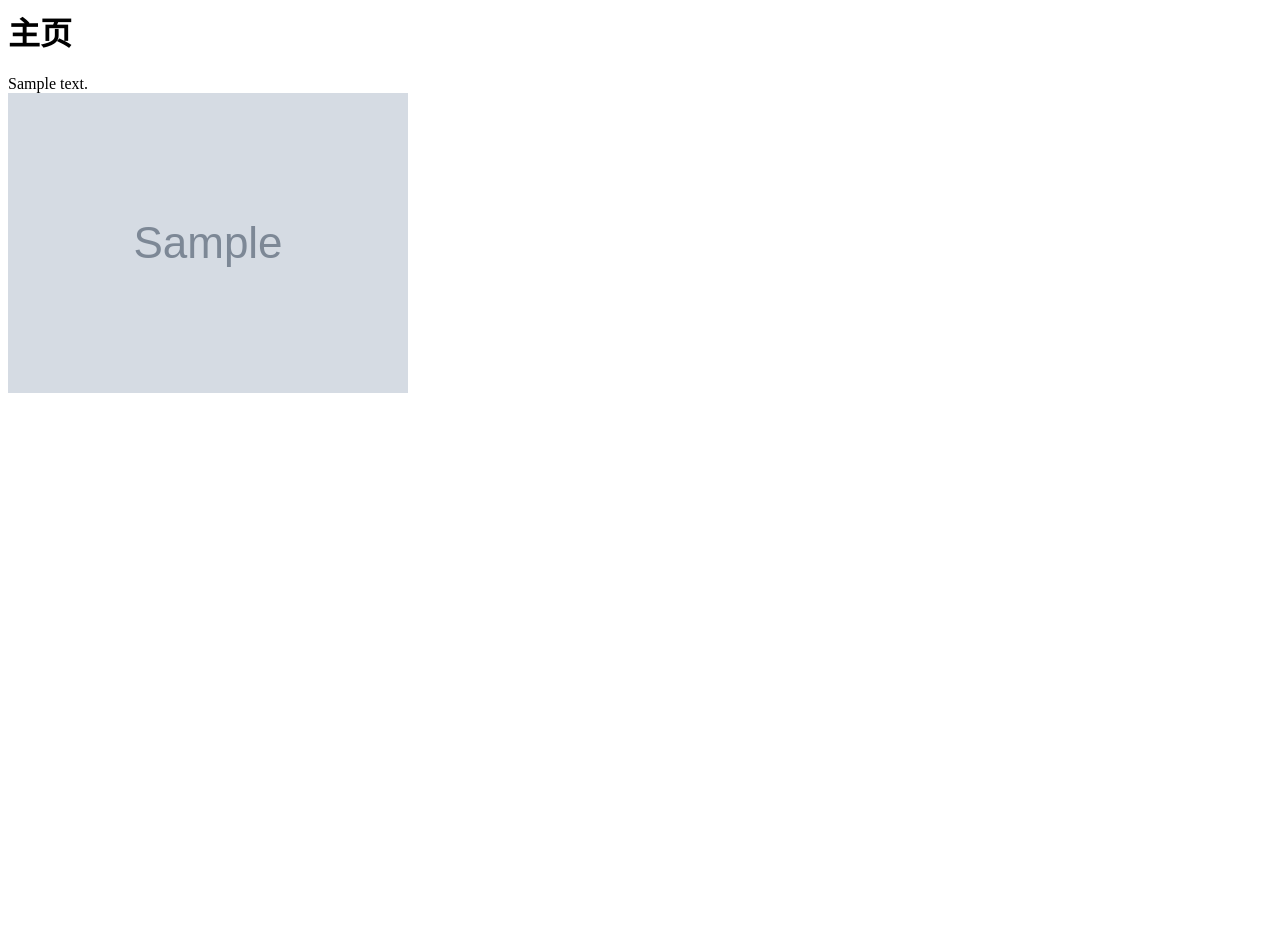
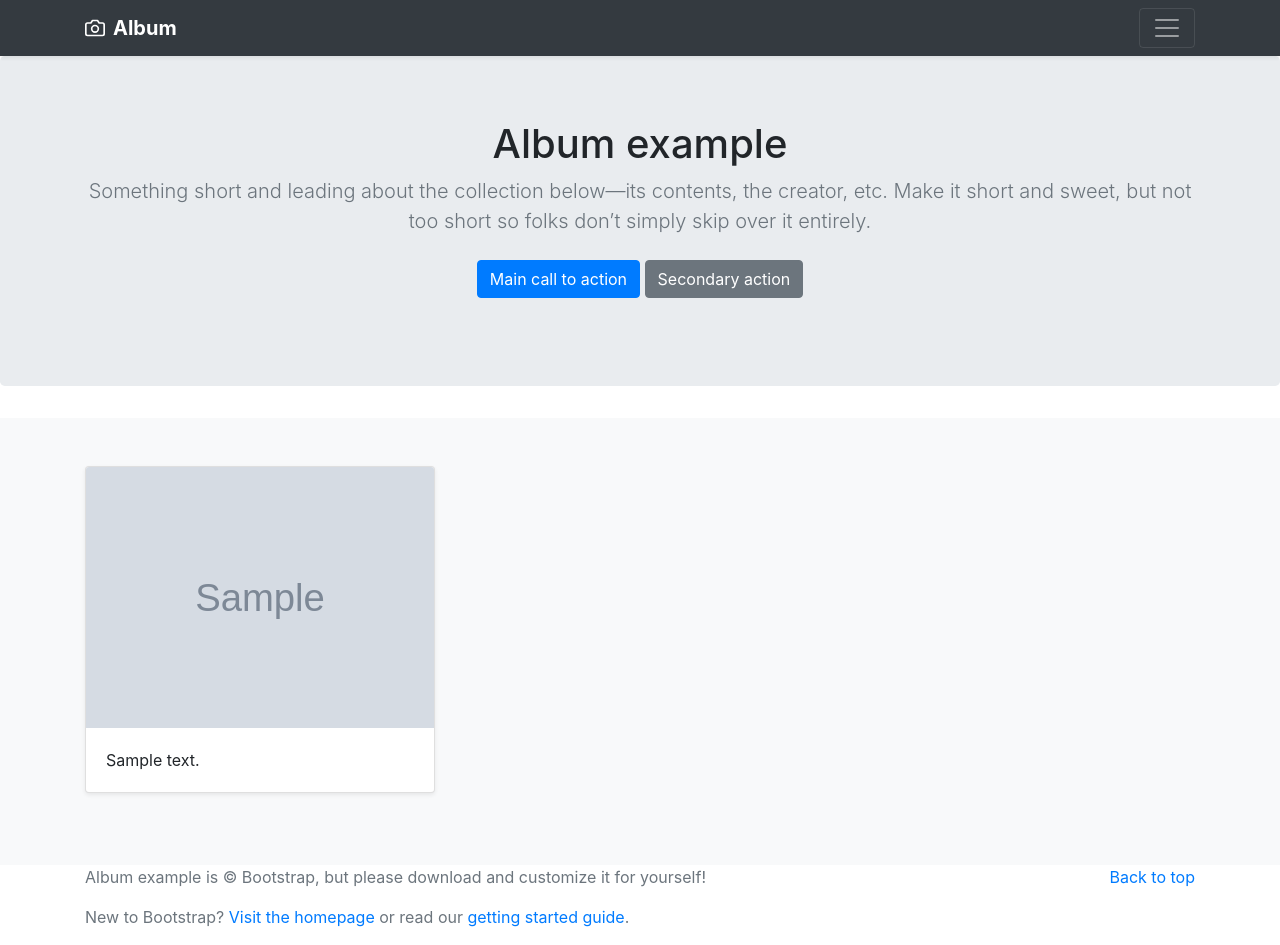
Before and after one commit to MiracleJK/Personal_Homepage, a Django app: page / in a window 1280 px wide. Before the commit the page ends 393 px from the top, so only its background shows below. Run offline with Django 3.2, Linux system fonts and the light colour scheme; tables that the repository leaves empty hold one stand-in row (values such as "Sample post"); grey boxes marked "Sample" are stand-in pictures; some libraries are stand-ins or nearby versions.

Commit message:
完善主页
套用模板

```diff
--- a/templates/home.html
+++ b/templates/home.html
@@ -1,7 +1,126 @@
-<h1>主页</h1>
-{% for gallery in gallerys.all %}
-{{ gallery.description }}
-    <br>
-<img src="{{ gallery.image.url }}" alt="">
-    <br>
-{% endfor %}
+{#<h1>主页</h1>#}
+{#{% for gallery in gallerys.all %}#}
+{#{{ gallery.description }}#}
+{#    <br>#}
+{#<img src="{{ gallery.image.url }}" alt="">#}
+{#    <br>#}
+{#{% endfor %}#}
+
+
+<!doctype html>
+<html lang="en">
+  <head>
+    <meta charset="utf-8">
+    <meta name="viewport" content="width=device-width, initial-scale=1, shrink-to-fit=no">
+    <meta name="description" content="">
+    <meta name="author" content="Mark Otto, Jacob Thornton, and Bootstrap contributors">
+    <meta name="generator" content="Jekyll v4.1.1">
+    <title>Album example · Bootstrap</title>
+
+    <link rel="canonical" href="https://getbootstrap.com/docs/4.5/examples/album/">
+
+    <!-- Bootstrap core CSS -->
+<link rel="stylesheet" href="https://cdn.jsdelivr.net/npm/bootstrap@4.5.3/dist/css/bootstrap.min.css" integrity="sha384-TX8t27EcRE3e/ihU7zmQxVncDAy5uIKz4rEkgIXeMed4M0jlfIDPvg6uqKI2xXr2" crossorigin="anonymous">
+    <!-- Favicons -->
+
+<meta name="msapplication-config" content="/docs/4.5/assets/img/favicons/browserconfig.xml">
+<meta name="theme-color" content="#563d7c">
+
+
+    <style>
+      .bd-placeholder-img {
+        font-size: 1.125rem;
+        text-anchor: middle;
+        -webkit-user-select: none;
+        -moz-user-select: none;
+        -ms-user-select: none;
+        user-select: none;
+      }
+
+      @media (min-width: 768px) {
+        .bd-placeholder-img-lg {
+          font-size: 3.5rem;
+        }
+      }
+    </style>
+    <!-- Custom styles for this template -->
+    <link href="album.css" rel="stylesheet">
+  </head>
+  <body>
+    <header>
+  <div class="collapse bg-dark" id="navbarHeader">
+    <div class="container">
+      <div class="row">
+        <div class="col-sm-8 col-md-7 py-4">
+          <h4 class="text-white">About</h4>
+          <p class="text-muted">Add some information about the album below, the author, or any other background context. Make it a few sentences long so folks can pick up some informative tidbits. Then, link them off to some social networking sites or contact information.</p>
+        </div>
+        <div class="col-sm-4 offset-md-1 py-4">
+          <h4 class="text-white">Contact</h4>
+          <ul class="list-unstyled">
+            <li><a href="#" class="text-white">Follow on Twitter</a></li>
+            <li><a href="#" class="text-white">Like on Facebook</a></li>
+            <li><a href="#" class="text-white">Email me</a></li>
+          </ul>
+        </div>
+      </div>
+    </div>
+  </div>
+  <div class="navbar navbar-dark bg-dark shadow-sm">
+    <div class="container d-flex justify-content-between">
+      <a href="#" class="navbar-brand d-flex align-items-center">
+        <svg xmlns="http://www.w3.org/2000/svg" width="20" height="20" fill="none" stroke="currentColor" stroke-linecap="round" stroke-linejoin="round" stroke-width="2" aria-hidden="true" class="mr-2" viewBox="0 0 24 24" focusable="false"><path d="M23 19a2 2 0 0 1-2 2H3a2 2 0 0 1-2-2V8a2 2 0 0 1 2-2h4l2-3h6l2 3h4a2 2 0 0 1 2 2z"/><circle cx="12" cy="13" r="4"/></svg>
+        <strong>Album</strong>
+      </a>
+      <button class="navbar-toggler" type="button" data-toggle="collapse" data-target="#navbarHeader" aria-controls="navbarHeader" aria-expanded="false" aria-label="Toggle navigation">
+        <span class="navbar-toggler-icon"></span>
+      </button>
+    </div>
+  </div>
+</header>
+
+<main role="main">
+
+  <section class="jumbotron text-center">
+    <div class="container">
+      <h1>Album example</h1>
+      <p class="lead text-muted">Something short and leading about the collection below—its contents, the creator, etc. Make it short and sweet, but not too short so folks don’t simply skip over it entirely.</p>
+      <p>
+        <a href="#" class="btn btn-primary my-2">Main call to action</a>
+        <a href="#" class="btn btn-secondary my-2">Secondary action</a>
+      </p>
+    </div>
+  </section>
+
+  <div class="album py-5 bg-light">
+    <div class="container">
+
+      <div class="row">
+          {% for gallery in gallerys.all %}
+            <div class="col-md-4">
+              <div class="card mb-4 shadow-sm">
+                <img class="card-img-top" src="{{ gallery.image.url }}">
+                <div class="card-body">
+                  <p class="card-text">{{ gallery.description }}</p>
+                </div>
+              </div>
+            </div>
+        {% endfor %}
+      </div>
+    </div>
+  </div>
+
+</main>
+
+<footer class="text-muted">
+  <div class="container">
+    <p class="float-right">
+      <a href="#">Back to top</a>
+    </p>
+    <p>Album example is &copy; Bootstrap, but please download and customize it for yourself!</p>
+    <p>New to Bootstrap? <a href="https://getbootstrap.com/">Visit the homepage</a> or read our <a href="/docs/4.5/getting-started/introduction/">getting started guide</a>.</p>
+  </div>
+</footer>
+<script src="https://code.jquery.com/jquery-3.5.1.slim.min.js" integrity="sha384-DfXdz2htPH0lsSSs5nCTpuj/zy4C+OGpamoFVy38MVBnE+IbbVYUew+OrCXaRkfj" crossorigin="anonymous"></script>
+      <script>window.jQuery || document.write('<script src="/docs/4.5/assets/js/vendor/jquery.slim.min.js"><\/script>')</script><script src="/docs/4.5/dist/js/bootstrap.bundle.min.js" integrity="sha384-ho+j7jyWK8fNQe+A12Hb8AhRq26LrZ/JpcUGGOn+Y7RsweNrtN/tE3MoK7ZeZDyx" crossorigin="anonymous"></script></body>
+</html>
```
Also changed, not shown: media/images/DSC_4603-17.jpg (added), 1 other file.
